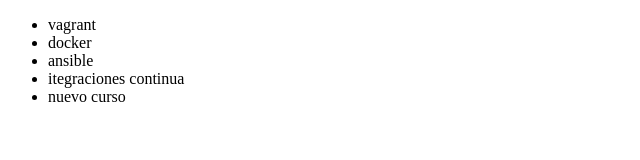
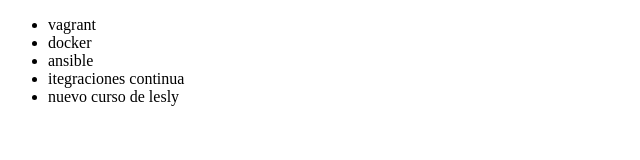
Before and after one commit to zaratecalizaya/alura-git, a plain HTML site: page index.html in a window 1280 px wide. Shown: the full height of the page, 0-640 px from the left. Drawn offline with Linux system fonts and the light colour scheme.

```diff
--- a/index.html
+++ b/index.html
@@ -12,7 +12,7 @@
         <li>docker</li>
         <li>ansible</li>
         <li>itegraciones continua</li>
-        <li>nuevo curso</li>
+        <li>nuevo curso de lesly</li>
     </ul>
 </body>
 </html>
```
